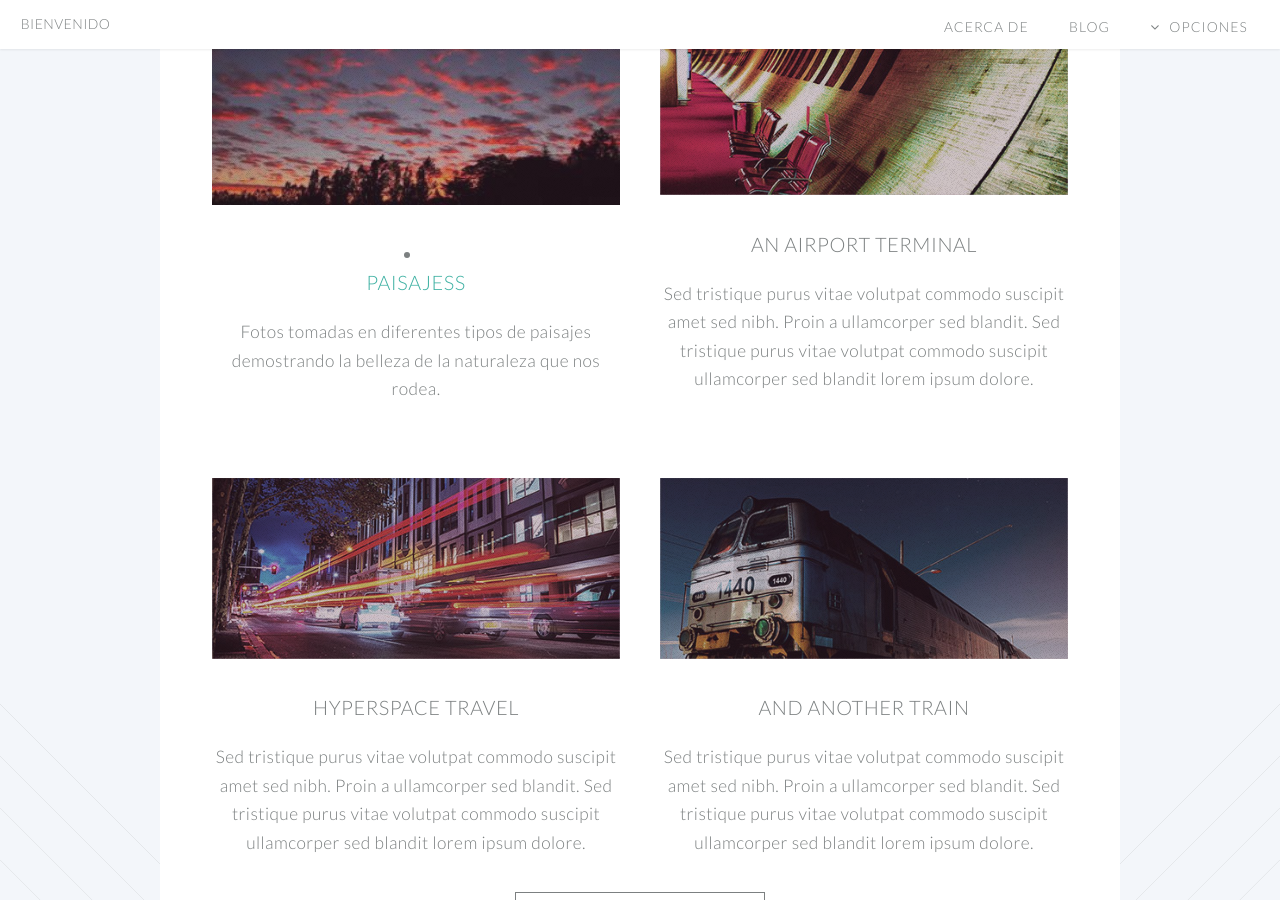
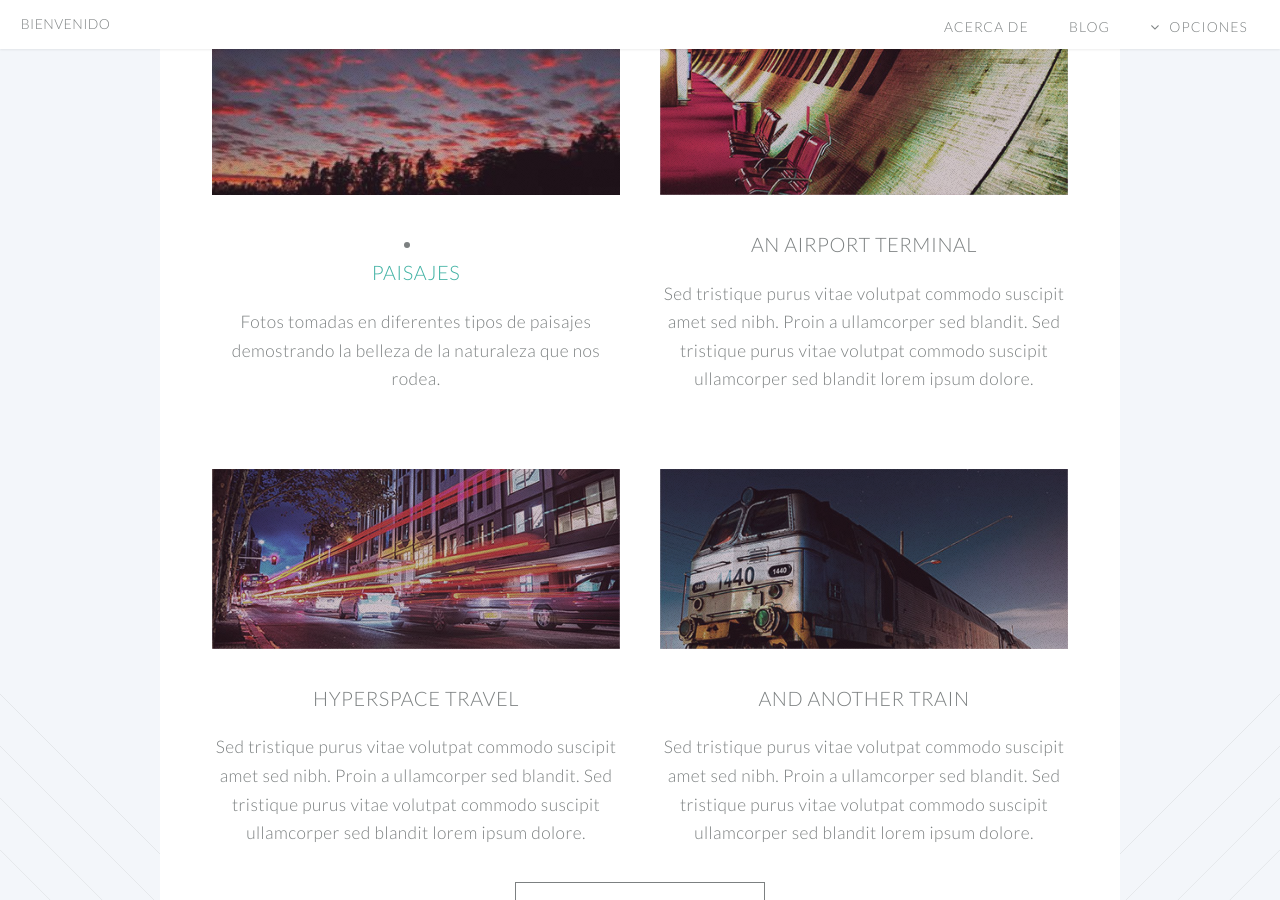
Before and after one commit to Vico2001/Vico2001.github.io, a Jekyll site: the page built from index.html, in a window 1280 px wide and 900 px high, scrolled down 1395 px. Built offline with Jekyll 4.4.1, drawn with Linux system fonts in a browser that asks for light colours.

Commit message:
Update index.html

```diff
--- a/index.html
+++ b/index.html
@@ -58,9 +58,9 @@
 							<div class="6u">
 
 								<section>
-									<a href="/left-sidebar2.html" class="image featured"><img src="images/paisaje01.jpg"  width="473" height="190" /></a>
+									<a href="/left-sidebar2.html" class="image featured"><img src="images/paisaje01.jpg"  width="600" height="180" /></a>
 									<header>
-										<li><a href="/left-sidebar2.html"><h3>Paisajess</h3></a></li>
+										<li><a href="/left-sidebar2.html"><h3>Paisajes</h3></a></li>
 
 									</header>
 									<p>Fotos tomadas en diferentes tipos de paisajes demostrando la belleza de la naturaleza que nos
```
